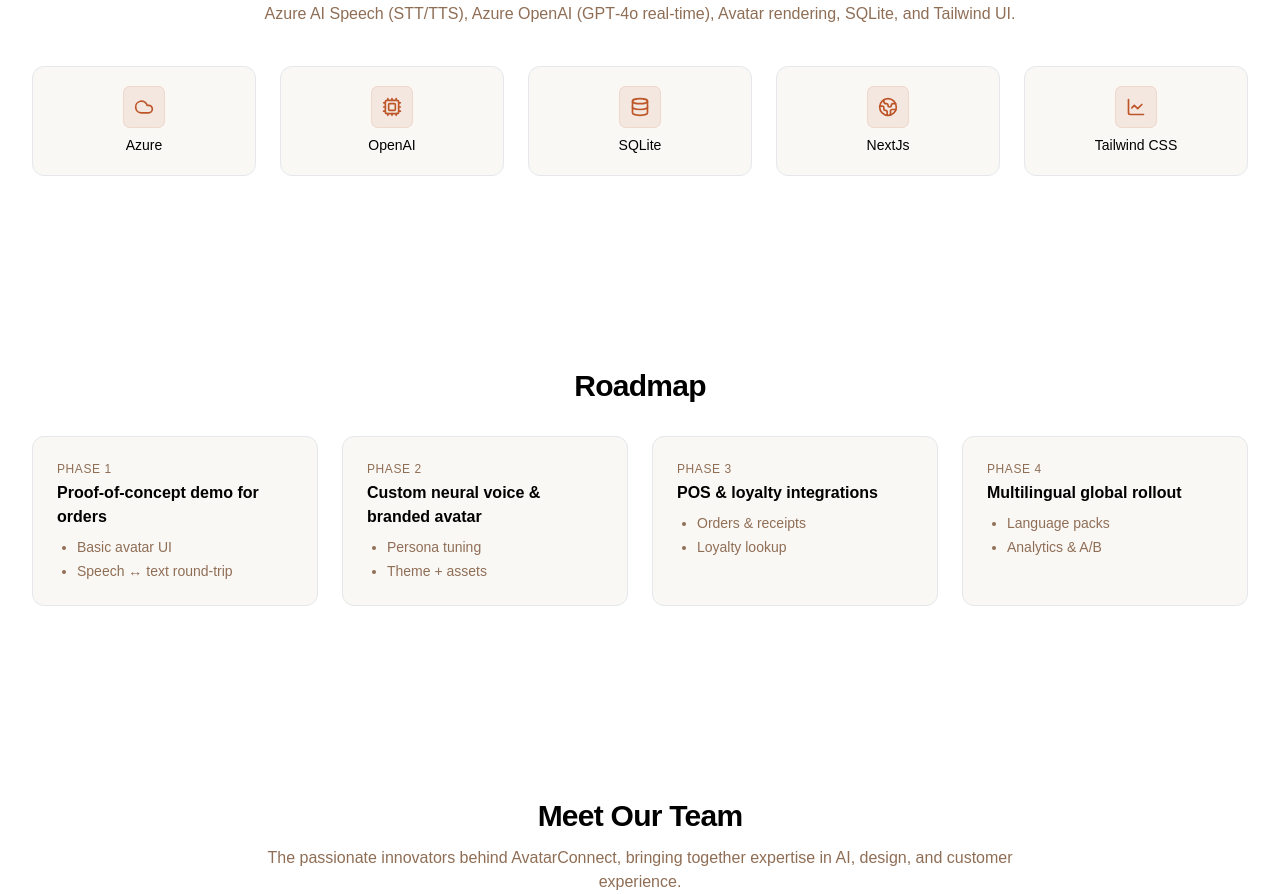
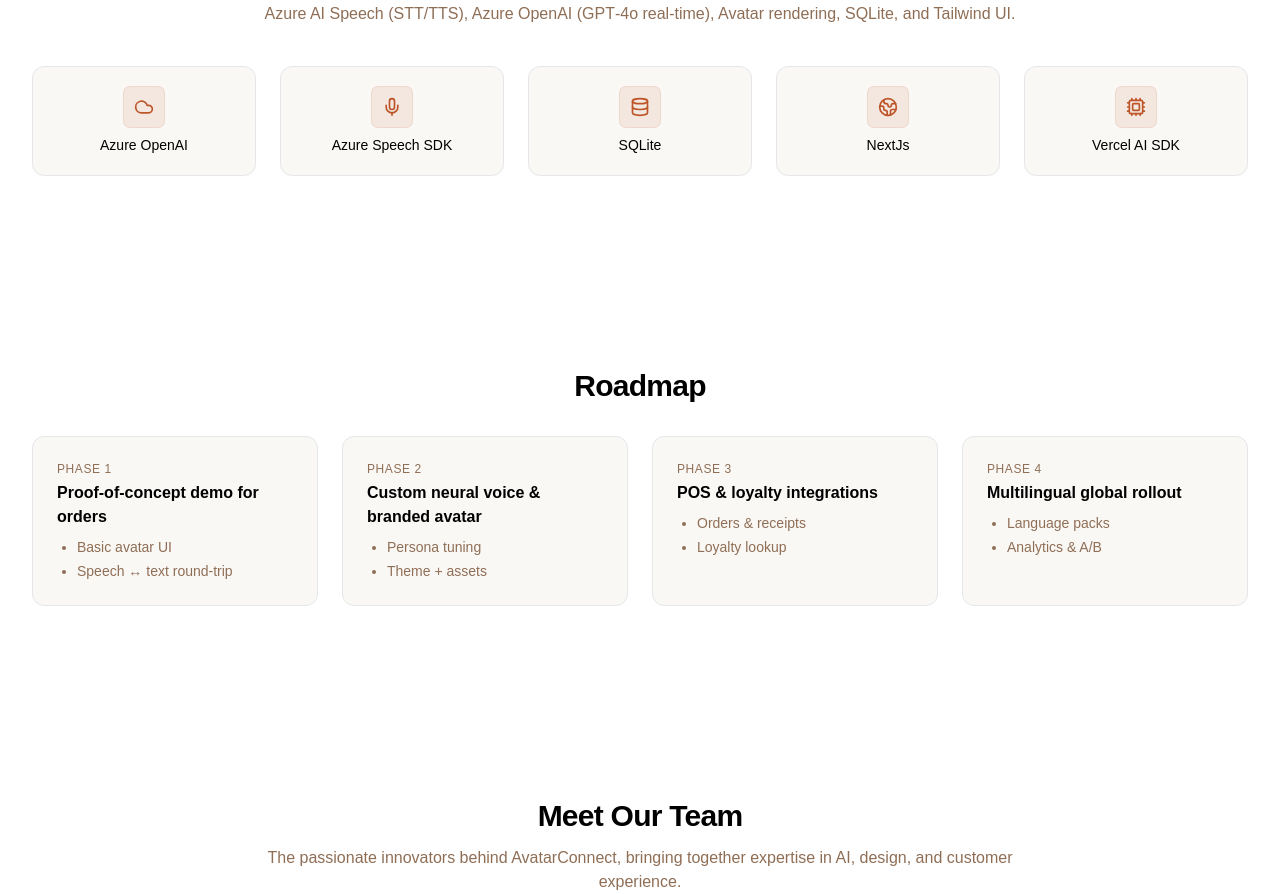
Before and after one commit to deepakkamboj/avatar-demo-website, a Next.js app: page / in a window 1280 px wide. Shown: the part 6680-7574 px from the top of the page. Built offline with nearby package versions, Linux system fonts and the light colour scheme.

Commit message:
Update labels for Azure and OpenAI icons

```diff
--- a/src/app/page.tsx
+++ b/src/app/page.tsx
@@ -574,11 +574,11 @@
         </div>
         <div className="mt-10 grid gap-6 md:grid-cols-5">
           {[
-            { icon: Cloud, label: "Azure" },
-            { icon: Cpu, label: "OpenAI" },
+            { icon: Cloud, label: "Azure OpenAI" },
+            { icon: Mic, label: "Azure Speech SDK" },
             { icon: Database, label: "SQLite" },
             { icon: Globe2, label: "NextJs" },
-            { icon: LineChart, label: "Tailwind CSS" },
+            { icon: Cpu, label: "Vercel AI SDK" },
           ].map((s, i) => (
             <div key={i} className="rounded-xl border p-5 bg-card text-center">
               <div className="mx-auto h-10 w-10 rounded-md bg-primary/10 text-primary grid place-items-center ring-1 ring-primary/20">
```
